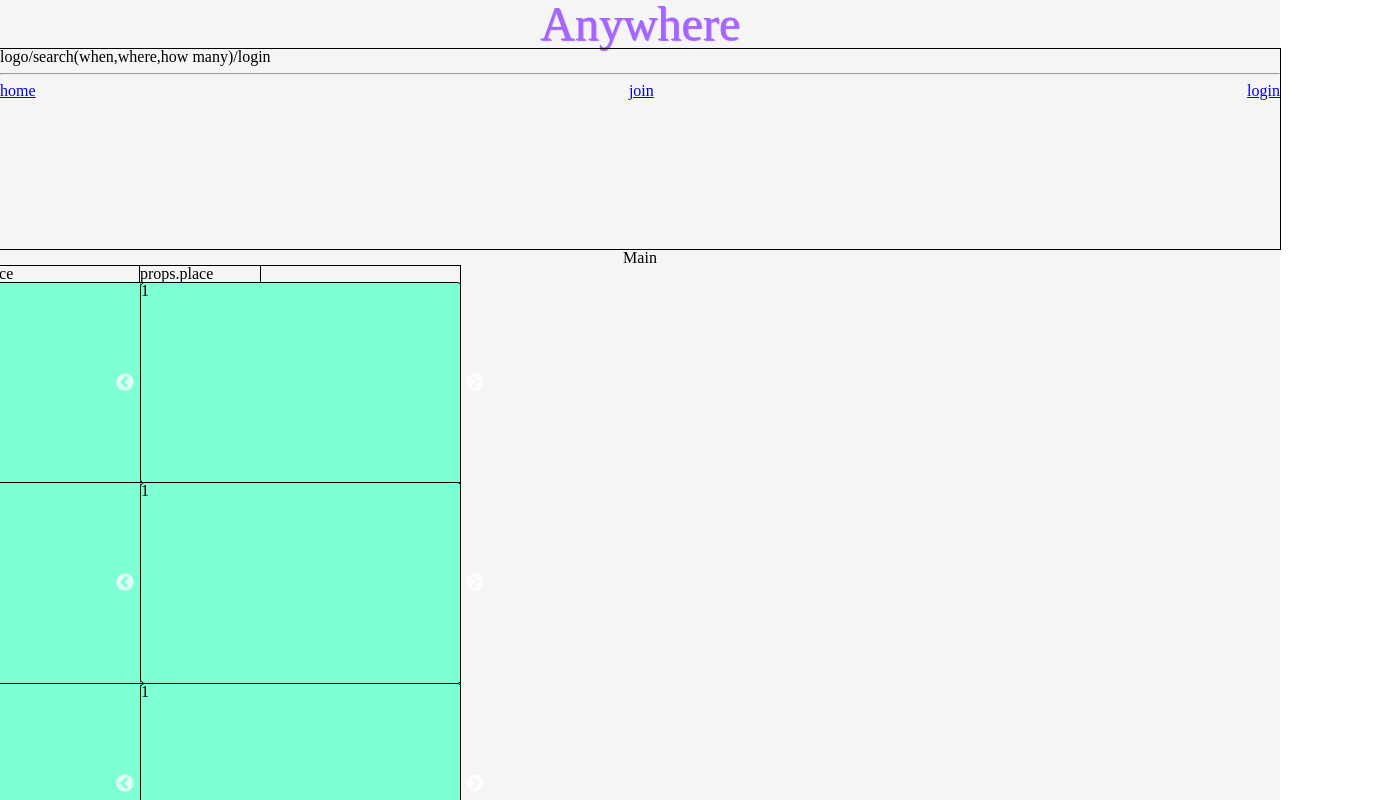
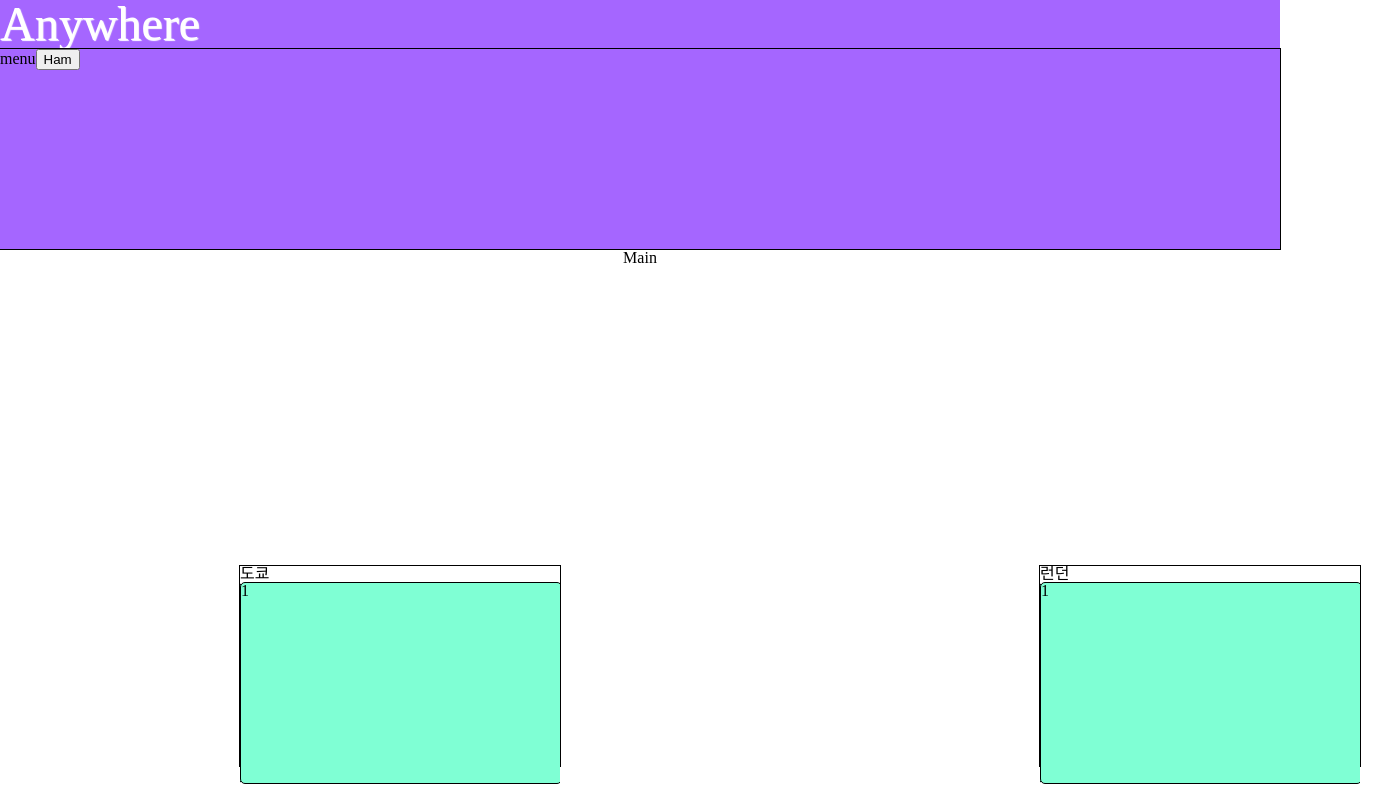
Before and after one commit to SwimmingRiver/anywhere_front_sketch, a React (Create React App) app: page / in a window 1280 px wide. Shown: the top 800 px of the page, 1385 px wide, since content can reach past the window. Built offline with nearby package versions, Linux system fonts and the light colour scheme.

Commit message:
add menu toggle

```diff
--- a/src/App.js
+++ b/src/App.js
@@ -4,16 +4,20 @@ import { BrowserRouter,Route,Routes } from "react-router-dom";
 import Main from './Pages/Main';
 import Login from './Components/Login';
 import Nav from './Nav';
+import Kakao from "./Util/Kakao";
 
 const Title = styled.h1`
   font-size: 3em;
-  color: #a566ff;
+  width: 100vw;
+  color: white;
+  background-color: #a566ff;
+
   font-family: "Itim", cursive;
   /* text-shadow: -1px 0px #a566ff, 0px 1px white, 1px 0px black, 0px -1px black; */
   text-shadow: 1px 1px 1px;
 `;
 const Wrapper = styled.div`
-  background-color: whitesmoke;
+  background-color: white;
   display: flex;
   justify-content: center;
   align-items: center;
@@ -32,6 +36,7 @@ function App() {
         <Route path="/" element={<Main/>}/>
         <Route path="/join" element={<Join/>}/>
         <Route path="/login" element={<Login />} />
+        <Route path="/kakaologin" element={<Kakao/>}/>
       </Routes>
       </BrowserRouter>
       </Wrapper>
--- a/src/Components/Carousel.js
+++ b/src/Components/Carousel.js
@@ -27,7 +27,7 @@ function Carousel(props){
       };
     return(
         <SliderWrapper>
-        <h2> props.place</h2>
+        <h2>{props.place}</h2>
         <Slider {...settings}>
           <div>
             <Box>1</Box>
--- a/src/Nav.js
+++ b/src/Nav.js
@@ -1,36 +1,56 @@
 import styled from "styled-components";
 import { Link } from "react-router-dom";
+import { useState } from "react";
+
 const NavWrapper = styled.div`
   border: solid black 1px;
   width: 100%;
   height: 25vh;
-  overflow: hidden;
+  background-color: #a566ff;
 `;
 const MenuList = styled.div`
   display: flex;
   flex-direction: row;
   justify-content: space-between;
-  background-color: whitesmoke;
 `;
 const MenuItem = styled.li`
   list-style: none;
 `;
+const StyledLink = styled(Link)`
+  color: white;
+  font-size: 2.5em;
+  text-decoration-line: none;
+`;
+const Hamburg = styled.button``;
 
 function Nav() {
+  const [hamToggle, setHamToggle] = useState(false);
   return (
     <NavWrapper>
-      <h2>logo/search(when,where,how many)/login</h2>
-      <hr />
       <ul>
+        {hamToggle ? (
+          <MenuList>
+            <MenuItem>
+              <StyledLink to="/">Home</StyledLink>
+            </MenuItem>
+            <MenuItem>
+              <StyledLink to="/join">Join</StyledLink>
+            </MenuItem>
+            <MenuItem>
+              <StyledLink to="/login">Login</StyledLink>
+            </MenuItem>
+          </MenuList>
+        ) : null}{" "}
         <MenuList>
           <MenuItem>
-            <Link to="/">home</Link>
-          </MenuItem>
-          <MenuItem>
-            <Link to="/join">join</Link>
-          </MenuItem>
-          <MenuItem>
-            <Link to="/login">login</Link>
+            <span class="material-symbols-outlined">menu</span>
+            <Hamburg
+              onClick={() => {
+                setHamToggle((prev) => !prev);
+              }}
+            >
+              Ham
+            </Hamburg>
           </MenuItem>
         </MenuList>
       </ul>
--- a/src/Pages/Main.js
+++ b/src/Pages/Main.js
@@ -5,8 +5,8 @@ const CarouselWrapper = styled.div`
   width: 100%;
   height: 100%;
   display: grid;
-  grid-template-columns: 200px 200px;
-  grid-template-rows: 200px 200px;
+  grid-template-columns: 50em 50em;
+  grid-template-rows: 50em 50em;
   place-items: center;
 `;
 
--- /dev/null
+++ b/src/Util/Kakao.js
@@ -0,0 +1,21 @@
+
+import { useDispatch } from 'react-redux';
+import { useEffect } from 'react';
+import userInfoSlice from '../Reducer/UserInfoSlice';
+const Kakao=(props)=>{
+    const dispatch = useDispatch();
+
+    const href  = window.location.href;
+    let params = new URL(document.URL).searchParams;
+    let code = params.get("code");
+
+    // useEffect(async () => {
+    //     await dispatch(userInfoSlice.join.kakaoLogin(code));
+    // }, []);
+
+    return (
+                <h1>잠시만 기다려 주세요! 로그인 중입니다.</h1>
+    )
+
+}
+export default Kakao;
```
